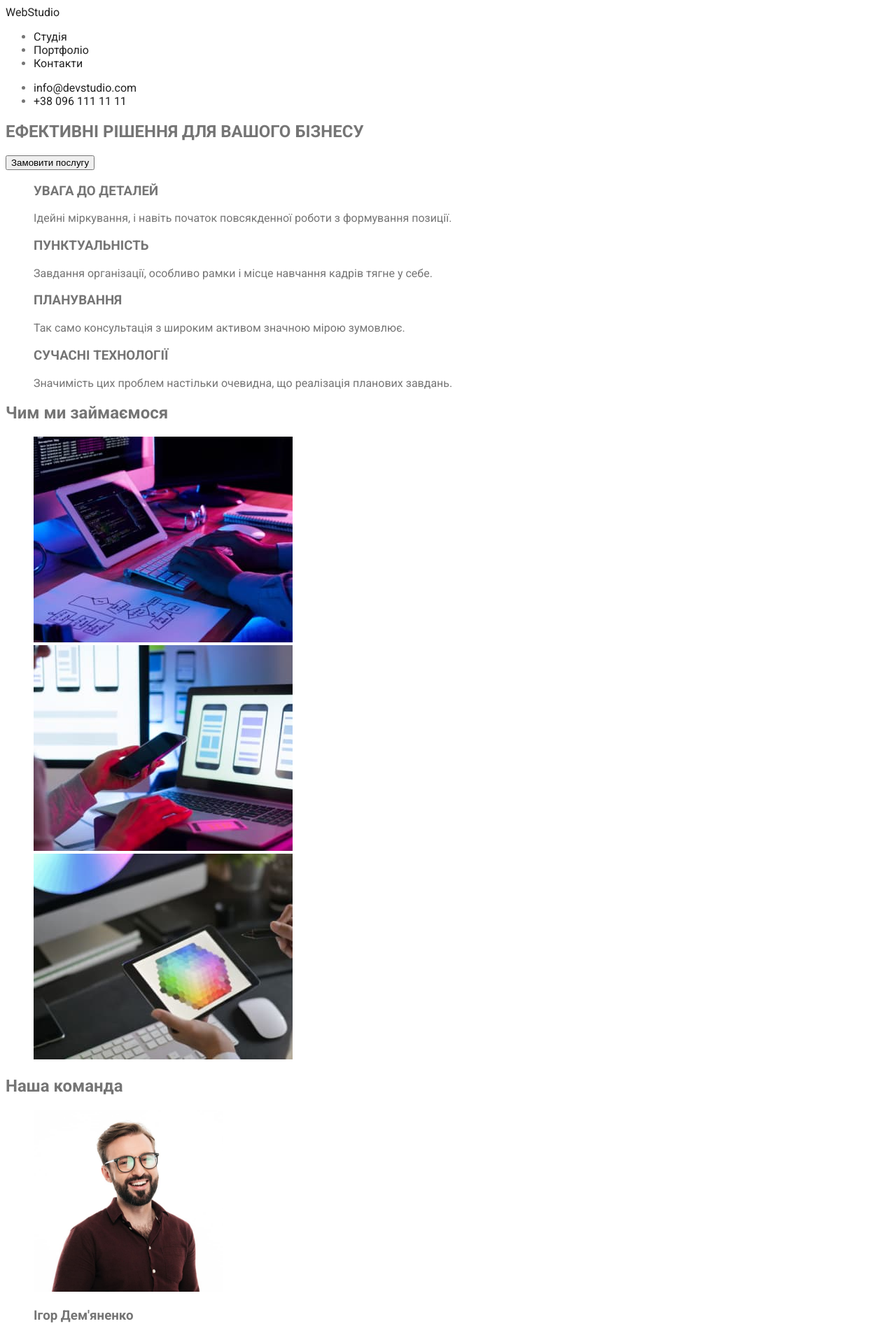
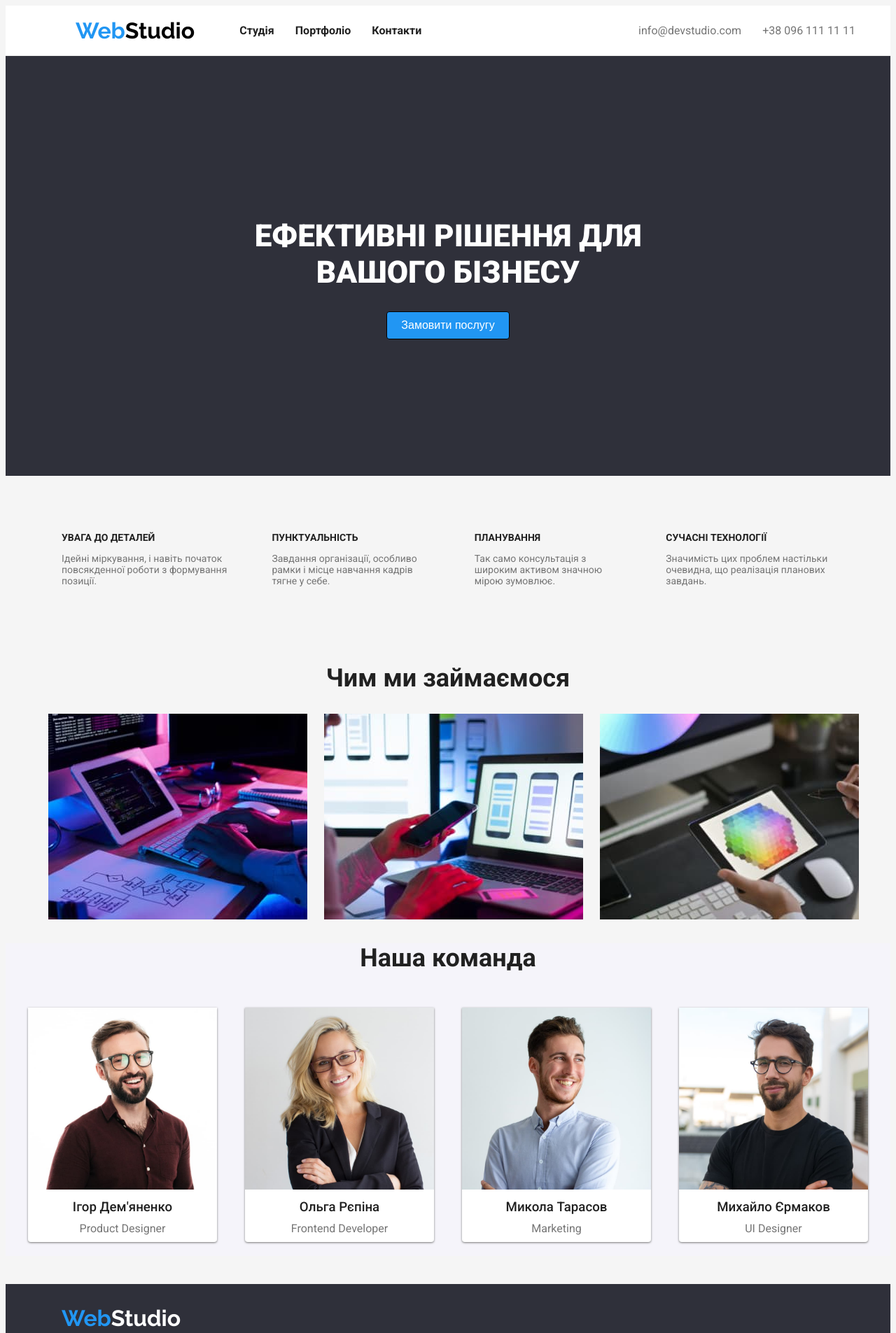
Before and after one commit to mykhail-druz/webstudio, a website: page index.html in a window 1280 px wide. Shown: the top 1905 px of the page at 70% size. Drawn offline with Linux system fonts and the light colour scheme.

Commit message:
Add css styles for index

```diff
--- a/index.html
+++ b/index.html
@@ -14,12 +14,12 @@
     <link rel="stylesheet" href="./styles.css" />
   </head>
   <body>
-    <header class="">
-      <nav class="">
-        <a class="" href="./index.html" lang="en"
-          ><span class="">Web</span>Studio</a
+    <header class="header">
+      <nav class="navbar">
+        <a class="logo link" href="./index.html" lang="en"
+          ><span class="logo__web">Web</span>Studio</a
         >
-        <ul class="">
+        <ul class="list link   nav__list">
           <li>
             <a href="./index.html">Студія</a>
           </li>
@@ -31,11 +31,10 @@
           </li>
         </ul>
       </nav>
-      <ul class="">
+      <ul class="list nav__contacts">
         <li>
-          <a class="" href="mailto:info@devstudio.com"
-            >info@devstudio.com</a
-          >
+          <a class="link" href="mailto:info@devstudio.com">
+            info@devstudio.com</a>
         </li>
         <li><a class="link" href="tel:+380961111111">+38 096 111 11 11</a></li>
       </ul>
@@ -45,7 +44,7 @@
         <h1 class="banner__text">ЕФЕКТИВНІ РІШЕННЯ ДЛЯ ВАШОГО БІЗНЕСУ</h1>
         <button class="banner__button" type="button">Замовити послугу</button>
       </section>
-      <section class="container">
+      <section class="details">
         <h2 hidden>Наші переваги</h2>
         <ul class="details__list list">
           <li>
@@ -77,9 +76,9 @@
           </li>
         </ul>
       </section>
-      <section class="container">
+      <section class="works">
         <h2>Чим ми займаємося</h2>
-        <ul class="list">
+        <ul class="list works__list">
           <li>
             <img
               src="./images/studio/desctop.jpg"
@@ -106,9 +105,9 @@
           </li>
         </ul>
       </section>
-      <section class="container">
+      <section class="team">
         <h2>Наша команда</h2>
-        <ul class="list">
+        <ul class="list team__list">
           <li>
             <img
               src="./images/studio/ihor.jpg"
@@ -157,14 +156,14 @@
         ><span class="logo__web">Web</span>Studio</a
       >
       <address>
-        <ul class="list">
+        <ul class="list footer__list">
           <li>
-            <a href="https://goo.gl/maps/vswDE3rQpXhUCeN28" target="_blank"
+            <a class="adress" href="https://goo.gl/maps/vswDE3rQpXhUCeN28" target="_blank"
               >м. Київ, пр-т Лесі Українки, 26</a
             >
           </li>
-          <li><a href="mailto:info@devstudio.com">info@devstudio.com</a></li>
-          <li><a href="tel:+380961111111">+38 096 111 11 11</a></li>
+          <li><a class="contacts" href="mailto:info@devstudio.com">info@devstudio.com</a></li>
+          <li><a class="contacts" href="tel:+380961111111">+38 096 111 11 11</a></li>
         </ul>
       </address>
     </footer>
--- a/styles.css
+++ b/styles.css
@@ -2,6 +2,7 @@ body {
   font-family: "Roboto", sans-serif;
   color: #757575;
   font-size: 16px;
+  background-color: #F5F5F5;
 }
 
 .list {
@@ -13,6 +14,218 @@ a {
   color: #212121;
 }
 
-a:hover {
+link:hover {
+  color: #2196F3;
+}
+
+.header {
+  display: flex;
+  justify-content: space-between;
+  align-items: center;
+  padding: 10px 20px;
+  background-color: #FFFFFF;
+  border-bottom: 1px solid #eee;
+}
+
+.logo {
+  font-family: "Raleway", sans-serif;
+  display: inline-block;
+  font-size: 2em;
+  font-weight: bold;
+  text-decoration: none;
+  color: #000000;
+  margin-left: 2.5em;
+}
+
+.logo__web {
+  color: #2196F3;
+}
+
+.navbar {
+  display: flex;
+  align-items: center;
+}
+
+.nav__list {
+  display: flex;
+  margin: 0;
+  padding: 1rem;
+  margin-left: 3em;
+}
+
+.nav__list li {
+  margin-right: 30px;
+}
+
+.nav__list a {
+  display: block;
+  font-size: 1em;
+  font-weight: bold;
+  text-decoration: none;
+  color: #212121;
+}
+
+.nav__list a:hover {
   color: #2196f3;
 }
+
+.nav__contacts {
+  display: flex;
+  list-style: none;
+  margin: 0;
+  padding: 0;
+}
+
+.nav__contacts li {
+  margin-right: 30px;
+}
+
+.nav__contacts a {
+  display: block;
+  font-size: 1em;
+  text-decoration: none;
+  color: #757575;
+}
+
+.nav__contacts a:hover {
+  color: #2196f3;
+}
+
+.banner {
+  background-color: #2F303A;
+  height: 600px;
+  display: flex;
+  flex-direction: column;
+  justify-content: center;
+  align-items: center;
+  text-align: center;
+}
+
+.banner__text {
+  color: #FFFFFF;
+  font-size: 44px;
+  font-weight: 900;
+  width: 50%;
+  margin-bottom: 30px;
+}
+
+.banner__button {
+  background-color: #2196F3;
+  color: #FFFFFF;
+  font-size: 1em;
+  padding: 10px 20px;
+  border: 1px solid black;
+  border-radius: 4px;
+  cursor: pointer;
+}
+
+.details {
+  background-color: #F5F5F5;
+  padding: 50px;
+}
+
+.details__list {
+  display: flex;
+  justify-content: space-between;
+  margin: 0;
+  padding: 0;
+}
+
+.details__list li {
+  padding: 30px;
+}
+
+.details__list h3 {
+  margin-top: 0;
+  color: #212121;
+  font-size: 14px;
+}
+
+.details__list p {
+  margin-bottom: 0;
+  font-size: 14px;
+}
+
+.works {
+  text-align: center;
+  background-color: #F5F5F5;
+  width: 100%;
+}
+
+.works__list {
+  display: flex;
+  justify-content: center;
+  align-items: center;
+}
+
+.works h2 {
+  color: #212121;
+  font-size: 36px;
+  font-weight: 700;
+}
+
+.works__list li {
+  margin-right: 1.5em;
+}
+
+.team {
+  text-align: center;
+  background-color: #F5F4FA;
+  margin-bottom: 40px;
+}
+
+.team__list {
+  display: flex;
+  flex-wrap: wrap;
+  justify-content: center;
+  margin: 0;
+  padding: 0;
+}
+
+.team__list li {
+  margin: 20px;
+  width: 270px;
+  background-color: #FFFFFF;
+  border-radius: 0px 0px 4px 4px;
+  box-shadow: 0px 1px 3px;
+}
+
+.team h2 {
+  color: #212121;
+  font-size: 36px;
+  font-weight: 700;
+}
+
+.team__list h3,
+.team__list p {
+  margin: 10px 0;
+}
+
+.team__list h3 {
+  color: #212121;
+  font-weight: 500;
+}
+
+footer {
+  background-color: #2F303A;
+  display: flex;
+  flex-direction: column;
+  padding: 30px 0;
+}
+
+footer .logo {
+  margin-bottom: 20px;
+  color: #FFFFFF;
+}
+
+.footer__list {
+  margin-left: 40px;
+}
+
+.adress {
+  color: #FFFFFF;
+  }
+
+.contacts{
+  color: #FFFFFF99;
+}
```
Also changed, not shown: portfolio.html (+15 -8 lines).
